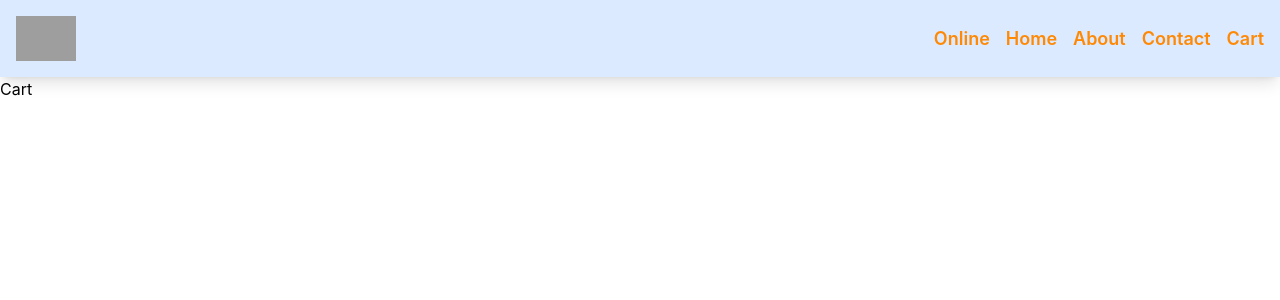
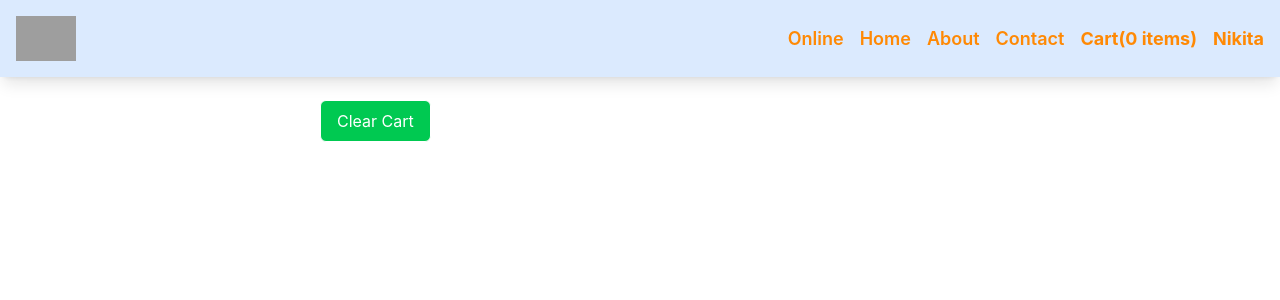
Before and after one commit to nikitaahirwar/swiggy-dupe, a React (Vite) app: page /cart in a window 1280 px wide. Shown: the top 300 px of the page. Built offline with nearby package versions, Linux system fonts and the light colour scheme; grey boxes are pictures that could not be loaded.

Commit message:
feat: useContext and redux

```diff
--- a/App.js
+++ b/App.js
@@ -7,18 +7,24 @@ import Error from "./src/components/Error.js"
 import RestaurantMenu from "./src/components/RestaurantMenu.js"
 import { createBrowserRouter, RouterProvider, Outlet } from "react-router-dom";
 import "./index.css"
-import { lazy, Suspense } from "react";
+import { lazy, Suspense, useState } from "react";
+import UserContext from "./src/utils/UserContext.js";
+import { Provider } from "react-redux";
+import appStore from "./src/utils/appStore.js";
 
 const About = lazy(() => import('./src/components/About.js'))
 
-
 const App = () => {
+    const [userName, setUserName] = useState("Nikita");
     return (
-        <>
-            <Header />
-            <Outlet />
-        </>
-
+        <Provider store={appStore}>
+            <UserContext.Provider value={{ loggedInUser: userName, setUserName }}>
+                <Header />
+                <div className="mt-[100px]">
+                    <Outlet />
+                </div>
+            </UserContext.Provider>
+        </Provider>
     )
 }
 
--- a/package.json
+++ b/package.json
@@ -31,8 +31,10 @@
     "tailwindcss": "^4.3.3"
   },
   "dependencies": {
+    "@reduxjs/toolkit": "^2.13.0",
     "react": "^19.3.0",
     "react-dom": "^19.3.0",
+    "react-redux": "^9.3.0",
     "react-router-dom": "^6.28.2"
   },
   "browserslist": [
--- a/src/components/Body.js
+++ b/src/components/Body.js
@@ -1,10 +1,11 @@
-import { useState, useEffect } from "react";
+import { useState, useEffect, useContext } from "react";
 import RestaurantCard from "./RestaurantCard.js";
 import RestaurantCardShimmer from "./RestaurantCardShimmer.js";
 import { FETCH_RESTAURANTS_URL } from "../utils/constants.js";
 import { Link } from "react-router-dom";
 import useOnlineStatus from "../utils/useOnlineStatus.js";
 import { withPromotedLabel } from "./RestaurantCard.js";
+import UserContext from "../utils/UserContext.js";
 
 const Body = () => {
     const [restaurants, setRestaurants] = useState([]);
@@ -12,6 +13,8 @@ const Body = () => {
     const [searchText, setSearchText] = useState("");
     const onlineStatus = useOnlineStatus();
     const RestaurantCardWithPromotedLabel = withPromotedLabel(RestaurantCard);
+    const { loggedInUser, setUserName } = useContext(UserContext);
+
 
     useEffect(()=>{
         fetchData();
@@ -36,6 +39,9 @@ const Body = () => {
                         const filtered = restaurants.filter(restaurant => restaurant.info.name.toLowerCase().includes(searchText.toLowerCase()));
                         setFilteredRestaurants(filtered);
                     }}/>
+                </div>
+                <div>
+                    <input className="border border-gray-300 rounded py-2 px-4" value={loggedInUser} onChange={(e) => setUserName(e.target.value)} />
                 </div>
                 <div className="top-rated">
                     <input className="bg-green-500 hover:bg-green-700 text-white font-bold py-2 px-4 rounded" type="button" value="Top Rated" onClick={() => {
--- a/src/components/Cart.js
+++ b/src/components/Cart.js
@@ -1,7 +1,15 @@
+import { useSelector } from "react-redux";
+import { useDispatch } from "react-redux";
+import ItemList from "./ItemList.js";
+import { clearCart } from "../utils/cartSlice.js";
+
 const Cart = () => {
+    const items = useSelector((store) => store.cart.items);
+    const dispatch = useDispatch();
     return (
-        <div className="cart">
-            <h1>Cart</h1>
+        <div className="w-6/12 m-auto">
+            <button className="bg-green-500 text-white cursor-pointer border rounded-md px-4 py-2" onClick={() => dispatch(clearCart())}>Clear Cart</button>
+            <ItemList itemCards={items} />
         </div>
     )
 }
--- a/src/components/Header.js
+++ b/src/components/Header.js
@@ -1,11 +1,16 @@
 import {Link} from "react-router-dom"
 import useOnlineStatus from "../utils/useOnlineStatus.js"
+import { useContext } from "react";
+import userContext from "../utils/UserContext.js";
+import { useSelector } from "react-redux";
 
 const Header = () => {
     const onlineStatus = useOnlineStatus();
+    const { loggedInUser } = useContext(userContext);
+    const cartItems = useSelector((store) => store.cart.items)
 
     return (
-        <div className="flex justify-between p-4 shadow-lg bg-blue-100">
+        <div className="flex justify-between p-4 shadow-lg bg-blue-100 fixed top-0 w-full">
             <div>
                 <img className="w-[60px]" src='https://png.pngtree.com/png-vector/20220705/ourmid/pngtree-food-logo-png-image_5687686.png' alt="food logo"/>
             </div>
@@ -15,7 +20,8 @@ const Header = () => {
                     <li><Link to="/">Home</Link></li>
                     <li><Link to="/about">About</Link></li>
                     <li><Link to="/contact">Contact</Link></li>
-                    <li><Link to="/cart">Cart</Link></li>
+                    <li className="font-bold"><Link to="/cart">Cart({cartItems.length} items)</Link></li>
+                    <li className="font-bold">{loggedInUser}</li>
                 </ul>
             </div>
         </div>
--- a/src/components/ItemList.js
+++ b/src/components/ItemList.js
@@ -1,6 +1,24 @@
 import { ITEM_IMG_CDN_URL } from "../utils/constants.js";
+import { useDispatch } from "react-redux";
+import { addItem, removeItem } from "../utils/cartSlice.js";
+import { useState } from "react";
 
 const ItemList = ({ itemCards }) => {
+    const dispatch = useDispatch();
+    const [count, setCount] = useState(0);
+
+    const handleAddItem = (item) => {
+        console.log('Add item to cart');
+        dispatch(addItem(item));
+        setCount(count + 1);
+    }
+
+    const handleRemoveItem = (item) => {
+        console.log('Remove item from cart');
+        dispatch(removeItem(item));
+        setCount(count - 1);
+    }
+
     return (
         <div>
             {itemCards.map((item, index) => (
@@ -11,7 +29,7 @@ const ItemList = ({ itemCards }) => {
                         <div className="text-sm">Price: ₹{item.card.info.price/100}</div>
                     </div>
                     <div className="w-3/12 ">
-                        <button className="bg-green-500 text-white px-2 py-1 rounded-md absolute ml-2 mt-30 ml-10">Add to Cart</button>
+                        <button className="bg-green-500 text-white px-2 py-1 rounded-md absolute ml-2 mt-30 ml-10 cursor-pointer" ><span onClick={() => handleRemoveItem(item)}>-</span>{count}<span onClick={() => handleAddItem(item)}>+</span></button>
                         <img className="h-36 w-full" src={ITEM_IMG_CDN_URL + item.card.info.imageId} alt={item.card.info.name} />
                     </div>
                 </div>
--- a/src/components/RestaurantCard.js
+++ b/src/components/RestaurantCard.js
@@ -1,5 +1,9 @@
 import { IMG_CDN_URL } from "../utils/constants.js";
+import { useContext } from "react";
+import UserContext from "../utils/UserContext.js";
+
 const RestaurantCard = (props) => {
+    const { loggedInUser } = useContext(UserContext);
     const { cloudinaryImageId, name, cuisines, avgRating } = props.restaurant.info;
     return (
         <div className="w-[250px] h-[380px] p-2 m-2 shadow-lg bg-gray-200 hover:bg-gray-300 rounded-lg">
@@ -7,6 +11,7 @@ const RestaurantCard = (props) => {
             <h3 className="font-bold text-lg py-2">{name}</h3>
             <p className="py-1">{cuisines.join(", ")}</p>
             <p className="py-1">Rating: {avgRating}</p>
+            <p className="py-1">User: {loggedInUser}</p>
         </div>
     )
 }
--- /dev/null
+++ b/src/utils/UserContext.js
@@ -0,0 +1,7 @@
+import { createContext } from "react";
+
+const userContext = createContext({
+    loggedInUser: "Default User",
+})
+
+export default userContext;
--- /dev/null
+++ b/src/utils/appStore.js
@@ -0,0 +1,10 @@
+import { configureStore } from "@reduxjs/toolkit";
+import cartReducer from "./cartSlice.js";
+
+const appStore = configureStore({
+    reducer: {
+        cart: cartReducer,
+    }
+})
+
+export default appStore;
--- /dev/null
+++ b/src/utils/cartSlice.js
@@ -0,0 +1,22 @@
+import { createSlice } from "@reduxjs/toolkit";
+
+const cartSlice = createSlice({
+    name: "cart",
+    initialState: {
+        items: [],
+    },
+    reducers: {
+        addItem: (state, action)=> {
+            state.items.push(action.payload);
+        },
+        removeItem: (state, action) => {
+            state.items.pop();
+        },
+        clearCart: (state) => {
+            state.items.length = 0;
+        }
+    }
+})
+
+export const { addItem, removeItem, clearCart } = cartSlice.actions;
+export default cartSlice.reducer;
```
Also changed, not shown: 1 other file (tests, documents, lock files or other folders).
